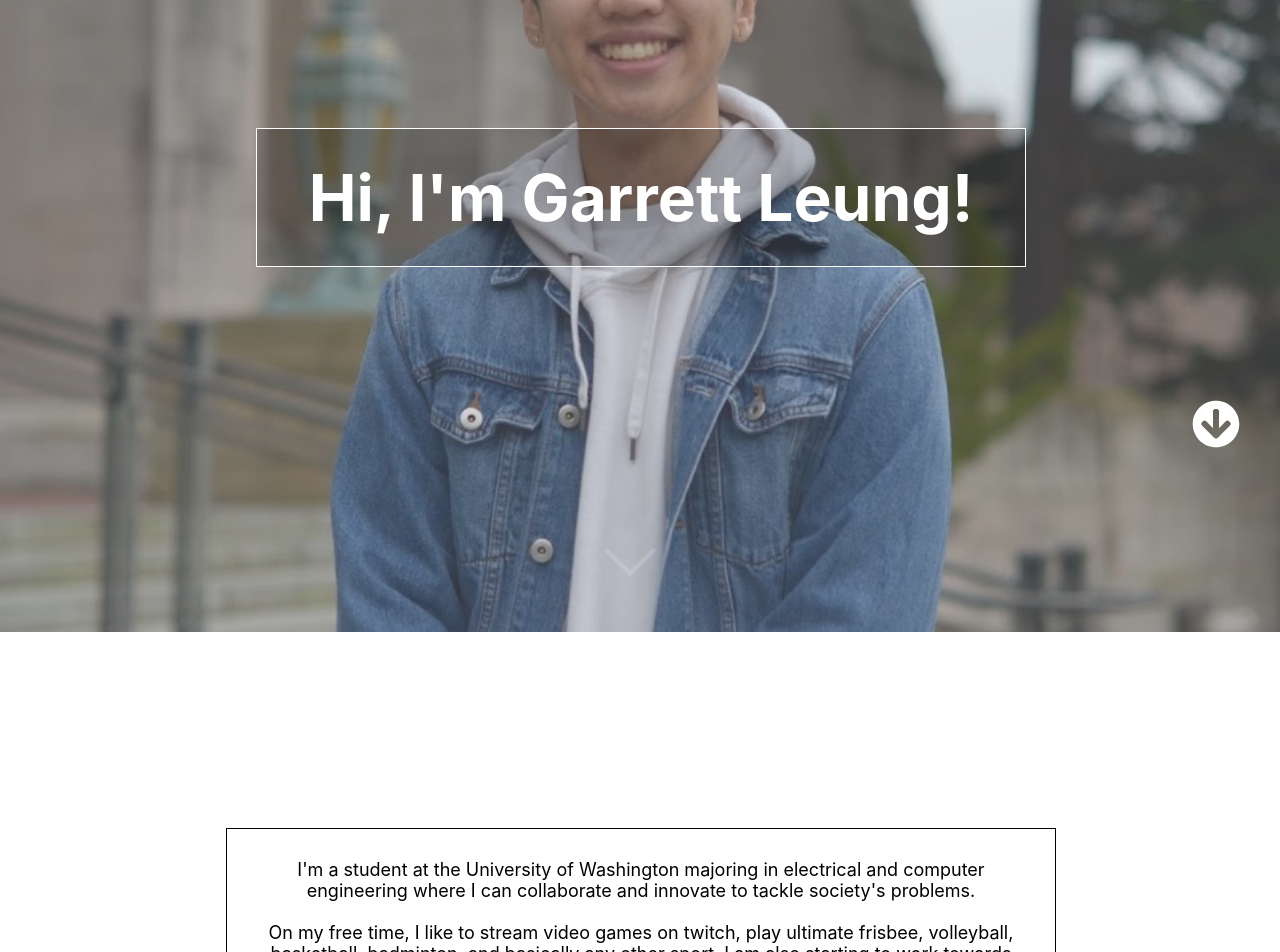
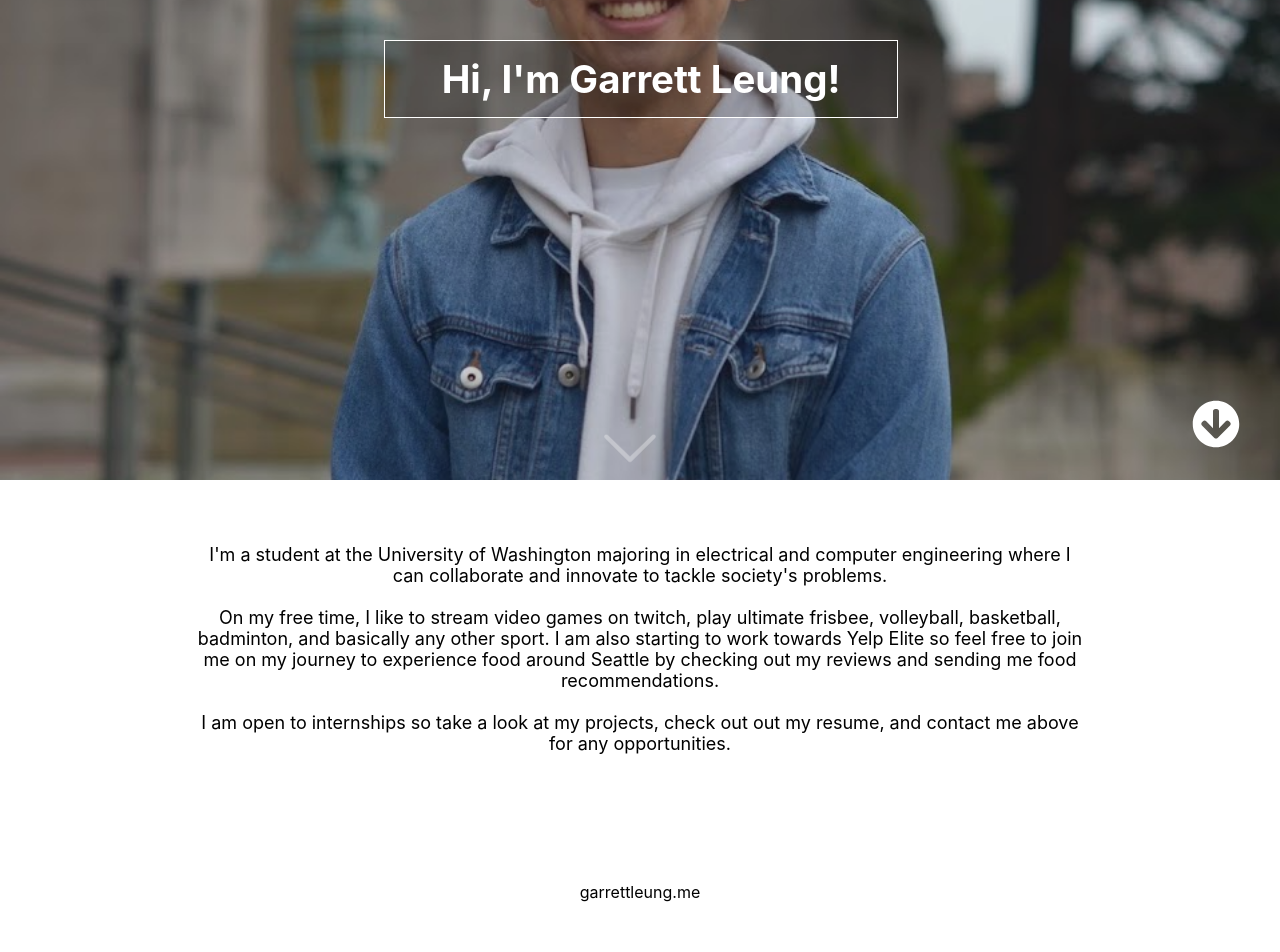
Before and after one commit to garrettleung/react-site, a React (Create React App) app: page / in a window 1280 px wide. Shown: the part 320-1272 px from the top of the page. After the commit the page ends 1222 px from the top, so only its background shows below. Built offline with nearby package versions, Linux system fonts and the light colour scheme.

Commit message:
changed home screen and added some descriptions to projects

```diff
--- a/package.json
+++ b/package.json
@@ -7,14 +7,14 @@
     "@testing-library/react": "^11.2.7",
     "@testing-library/user-event": "^12.8.3",
     "env-cmd": "^10.1.0",
+    "homepage": "garrettleung.me",
     "react": "^17.0.2",
     "react-dom": "^17.0.2",
-    "react-icons": "^4.2.0",
+    "react-icons": "^4.3.1",
     "react-router-dom": "^5.2.0",
     "react-scripts": "^4.0.3",
     "styled-components": "^5.3.0",
-    "web-vitals": "^1.1.2",
-    "homepage": "garrettleung.me"
+    "web-vitals": "^1.1.2"
   },
   "scripts": {
     "predeploy": "npm run build",
--- a/src/components/Footer.jsx
+++ b/src/components/Footer.jsx
@@ -5,9 +5,9 @@ function Footer() {
     <div className="footer">
       <footer class="py-5 bg-dark fixed-bottom">
         <div class="container">
-          <p class="m-0 text-center text-white">
+          <div class="footer1">
             garrettleung.me
-          </p>
+          </div>
         </div>
       </footer>
     </div>
--- a/src/components/Home.jsx
+++ b/src/components/Home.jsx
@@ -4,18 +4,19 @@ import me from './pictures/me.png'
 function Home() {
   return (
     <div className="home">
-    <script src="./scroll.js"></script>
-      <div class="container">
-        <div class="">
-          <div class="col-lg-7">
-            <div class = "hi-im-garrett">
-              Hi, I'm Garrett Leung!
-            </div>
-            <img
+      <img
               id="me"
               src={me}
               alt=""
             />
+            <div class = "hi-im-garrett">
+              Hi, I'm Garrett Leung!
+            </div>
+    <script src="./scroll.js"></script>
+      <div class="container">
+
+        <div class="">
+          <div class="col-lg-7">
             <a class="ca3-scroll-down-link ca3-scroll-down-arrow" data-ca3_iconfont="ETmodules" data-ca3_icon=""></a>
           </div>
           <div class = "white-background">
--- a/src/components/Projects.jsx
+++ b/src/components/Projects.jsx
@@ -149,8 +149,8 @@ function Projects() {
   let CSAsite_links = []
   let CSAsite_names = []
   let rewire_tags = ['Figma', 'HTML', 'CSS', "JavaScript", "React", "Google Cloud API"]
-  let rewire_links = ['https://devpost.com/software/rewired?ref_content=user-portfolio&ref_feature=in_progress', "a"]
-  let rewire_names = ['Devpost', "test"]
+  let rewire_links = ['https://devpost.com/software/rewired?ref_content=user-portfolio&ref_feature=in_progress', "https://github.com/jacobcz64/rewired", 'https://www.figma.com/file/Ki0awTssYrrGAKT38JEKnd/rewired?node-id=0%3A1']
+  let rewire_names = ['Devpost', "Github", 'Figma']
   let wechat_tags = ['Figma', 'WXML', 'CSS', "JavaScript", 'Chart.JS']
   let wechat_links = ['']
   let wechat_names = ['']
@@ -177,7 +177,7 @@ function Projects() {
             <Project
               title = "CSAUW.com"
               tags = {CSAsite_tags}
-              description = "this is a rewire app"
+              description = "In progress"
               pic = {CSAlogo}
               date = "2021"
               links = {CSAsite_links}
@@ -186,7 +186,7 @@ function Projects() {
             <Project
               title = "Rewire"
               tags = {rewire_tags}
-              description = "this is a rewire app"
+              description = "Slalom Build dub(HACK) for Climate Solutions Challenge winning project, Rewire, is the next way to tackle climate change and improve education by connecting corporations with lower income schools and organizations to provide them with up to date software and hardware. With Rewire we ccan prevent a lot of e-waste and empower those without access to technology by taking technology that one organization no longer needs and donating it to another organization that has that need."
               pic = {rewiredlogo}
               date = "2021"
               links = {rewire_links}
--- a/src/index.css
+++ b/src/index.css
@@ -16,6 +16,12 @@ body {
 code {
   font-family: source-code-pro, Menlo, Monaco, Consolas, 'Courier New',
     monospace;
+}
+
+.container {
+  position: relative;
+  z-index: 4;
+  background: white;
 }
 
 .nav-bar {
@@ -53,28 +59,27 @@ code {
 }
 
 .upper-project {
-  width: 75%;
+  width: 80%;
   display: inline-block;
 }
 
 .project-title-links {
   font-size: 30px;
-  padding-top: 1%;
   width: 30%;
   display: inline-block;
   text-align: left;
-  padding-top: 3%;
+  padding-top: 2.3%;
   padding-left: 1%;
 }
 
 .project-title {
   width: 100%;
   font-size: 26px;
+  margin-bottom: -5px;
 }
 
 .link-box {
   font-size: 14px;
-
 }
 
 .taglist {
@@ -82,26 +87,26 @@ code {
   display: inline-block;
   vertical-align: top;
   text-align: right;
-  padding-top: 3%;
+  padding-top: 2.3%;
   padding-right: 1%;
 }
 
 .project-pic-box {
-  width: 19vw;
-  height: 17vw;
+  width: 15vw;
+  height: 14.8vw;
   display: inline-block;
   vertical-align: top;
-  margin-top: 2.2%;
+  margin-top: 2.4%;
   margin-left: 0%;
-  margin-bottom: 2.2%;
+  margin-bottom: -1%;
 }
 
 
 .project-pic {
   vertical-align: middle;
-  width: 90%;
-  height: 100%;
-  max-width: 90%;
+  width: 80%;
+  height: 80%;
+  max-width: 100%;
   max-height: 100%;
   object-fit: cover;
   display: inline-block;
@@ -109,11 +114,13 @@ code {
 }
 
 .project-desc {
-  width: 65%;
-  margin-left: 5%;
+  width: 90%;
+  margin-top: 1%;
+  margin-left: 0%;
   margin-right: 5%;
   display: inline-block;
-  text-align: center;
+  text-align: left;
+  font-size: 0.9vw;
 }
 
 .link-box {
@@ -269,6 +276,13 @@ code {
 
 }
 
+.navigation {
+  z-index: 1000;
+  position: absolute;
+  width: 100%;
+  top: 0px;
+}
+
 .nav-item {
   list-style-type: none;
 }
@@ -288,17 +302,17 @@ code {
 .hi-im-garrett {
   float: left;
   position: absolute;
-  margin-left: 20%;
-  margin-right: 20%;
-  width: 60%;
-  padding-top: 30px;
-  padding-bottom: 30px;
-  top: 35vw;
-  z-index: 1000;
+  margin-left: 30%;
+  margin-right: 30%;
+  width: 40%;
+  padding-top: 15px;
+  padding-bottom: 15px;
+  top: 45%;
+  z-index: 4;
   background: rgba(0,0,0,0.2);
   color: #FFFFFF;
   font-weight: bold;
-  font-size: 5vw;
+  font-size: 3vw;
   border: white 1px;
   border-style: solid;
 }
@@ -306,25 +320,37 @@ code {
 .white-background {
   background-color: white;
   width: 100%;
-  height: 50%;
+  height: 100%;
 }
 
 .about-me {
-  margin-top: 15%;
-  margin-bottom: 15%;
-  margin-left: calc(20% - 30px);
-  width: 60%;
-  padding: 30px;
+  margin-top: 100vh;
+  padding-top: 5%;
+  padding-bottom: 5%;
+  margin-left: 15%;
+  width: 70%;
   color: black;
   font-size: 18px;
-  border: black 1px;
-  border-style: solid;
+
+  z-index: 4;
 }
 
 #me {
   width: 100%;
-  opacity: 0.8;
-  position: relative;
+  left: 0;
+  top: 0;
+  position: fixed;
+  background-attachment: fixed;
+  background-position: center;
+  background-size: cover;
+  background-repeat: no-repeat;
+  opacity: 0.95;
+  background-image: linear-gradient(to bottom, rgba(255, 255, 255, 0.05), rgba(255, 255, 255, 0.05)), url(./components/pictures/me.png);
+}
+
+.footer1 {
+  padding-top: 5%;
+  background: rgba(255, 255, 255, 1); /* Fallback for older browsers without RGBA-support */
 }
 
 
@@ -384,14 +410,13 @@ code {
 }
 
 .ca3-scroll-down-link {
-  top: 65vw;
+  top: -10vh;
 	height: 60px;
 	width: 80px;
 	margin: 0px 0 0 -40px;
 	line-height: 60px;
 	position: absolute;
 	left: 50%;
-	bottom: 0px;
 	color: #FFF;
 	text-align: center;
 	font-size: 70px;
```
Also changed, not shown: 1 other file (tests, documents, lock files or other folders).
